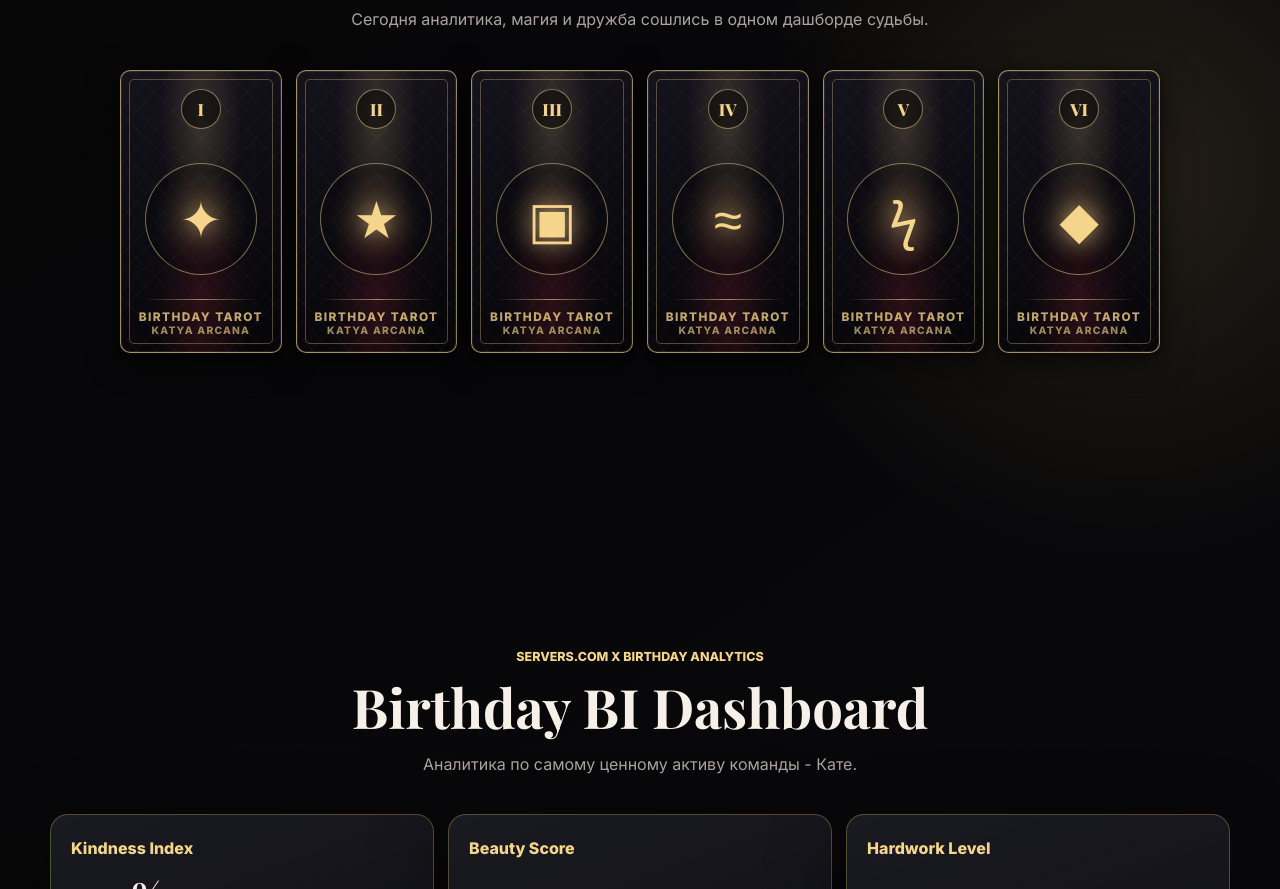
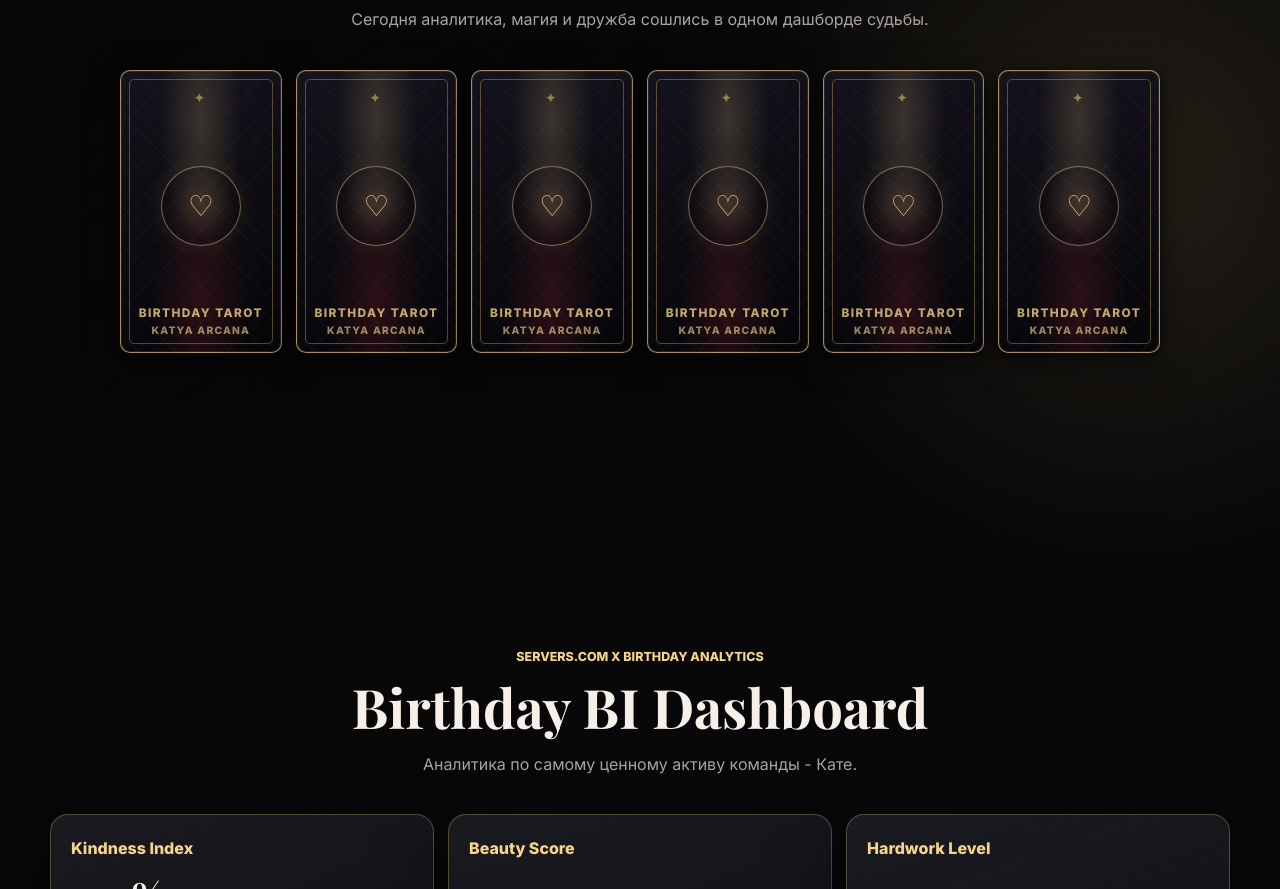
Before and after one commit to Ausenteer/katya_birthday, a React (Vite) app: page / in a window 1280 px wide. Shown: the part 1058-1947 px from the top of the page. Built offline with nearby package versions, Linux system fonts and the light colour scheme.

Commit message:
Uniform card backs: remove per-card icon/number, add shared seal ornament

```diff
--- a/src/components/PredictionCard.tsx
+++ b/src/components/PredictionCard.tsx
@@ -34,11 +34,14 @@ function PredictionCard({ prediction, isSelected, onSelect }: PredictionCardProp
     >
       <span className="prediction-card__inner">
         <span className="prediction-card__face prediction-card__back">
-          <span className="prediction-card__number">{prediction.number}</span>
-          <span className="prediction-card__icon">{iconMap[prediction.icon]}</span>
-          <span className="prediction-card__mark">Birthday Tarot</span>
-          <span className="prediction-card__lines" />
-          <span className="prediction-card__bottom">Katya Arcana</span>
+          <span className="prediction-card__back-top">✦</span>
+          <span className="prediction-card__back-seal">
+            <span className="prediction-card__back-seal-inner">♡</span>
+          </span>
+          <span className="prediction-card__back-bottom">
+            <span className="prediction-card__mark">Birthday Tarot</span>
+            <span className="prediction-card__bottom">Katya Arcana</span>
+          </span>
         </span>
         <span className="prediction-card__face prediction-card__front">
           <span className="prediction-card__number">{prediction.number}</span>
--- a/src/styles.css
+++ b/src/styles.css
@@ -534,6 +534,43 @@ p {
   text-shadow: 0 0 22px rgba(245, 212, 139, 0.6);
 }
 
+.prediction-card__back-top {
+  position: relative;
+  z-index: 1;
+  color: rgba(245, 212, 139, 0.5);
+  font-size: 0.9rem;
+  letter-spacing: 0.2em;
+}
+
+.prediction-card__back-seal {
+  position: relative;
+  z-index: 1;
+  display: grid;
+  place-items: center;
+  width: 80px;
+  height: 80px;
+  border: 1px solid rgba(245, 212, 139, 0.45);
+  border-radius: 50%;
+  background: radial-gradient(circle, rgba(245, 212, 139, 0.12), transparent 68%);
+  box-shadow: 0 0 24px rgba(245, 212, 139, 0.1);
+}
+
+.prediction-card__back-seal-inner {
+  color: var(--gold-bright);
+  font-size: 1.8rem;
+  opacity: 0.85;
+  text-shadow: 0 0 18px rgba(245, 212, 139, 0.5);
+}
+
+.prediction-card__back-bottom {
+  position: relative;
+  z-index: 1;
+  display: flex;
+  flex-direction: column;
+  align-items: center;
+  gap: 4px;
+}
+
 .prediction-card__number,
 .prediction-card__bottom,
 .prediction-card__mark {
```
